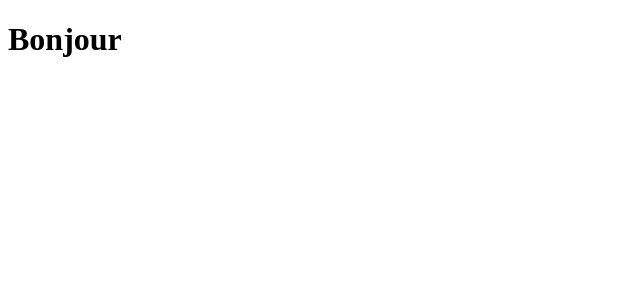
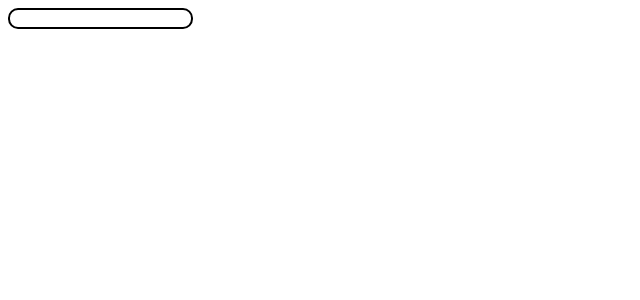
Before and after one commit to GuillemotClement/VUE-LEARN-Cours, a Vue app: page / in a window 1280 px wide. Shown: the top 300 px of the page, without its empty margins (0-640 px from the left). Built offline with nearby package versions, Linux system fonts and the light colour scheme.

Commit message:
Ajout de l'effet sur un input lors du focus et saisis de données

```diff
--- a/src/App.vue
+++ b/src/App.vue
@@ -1,16 +1,39 @@
 <template>
-  <h1 :class="[h1class, h1class2]">Bonjour</h1>
+  <input
+    type="text"
+    :class="{
+      // si l'user saiais quelque chose on ajoute la classe
+      inputOnGoing: inputOnGoing
+    }"
+    @focus="focus = true"
+    @blur="focus = false"
+    v-model="input"
+    class="input"
+  />
 </template>
 
 <script lang="ts" setup>
-  import { ref } from 'vue';
+  import { computed, ref } from 'vue';
 
-  const h1class = ref('hello');
-  const h1class2 = ref('world');
+  const input = ref('');
+
+  const focus = ref(false);
+  // @focus permet d'écouter l'event focus
+  // @blur permet d'écouter si on part du focus
+
+  // si il y a quelque chsose dans le input alors retourne true
+  // on ajoute également si focus est true pour ajouter la classe
+  const inputOnGoing = computed(() => focus.value && input.value.length);
 </script>
 
 <style scoped>
-  .red {
-    color: red;
+  .input {
+    outline: 0;
+    border: 2px solid black;
+    border-radius: 10px;
+  }
+
+  .inputOnGoing {
+    border-color: blue;
   }
 </style>
```
